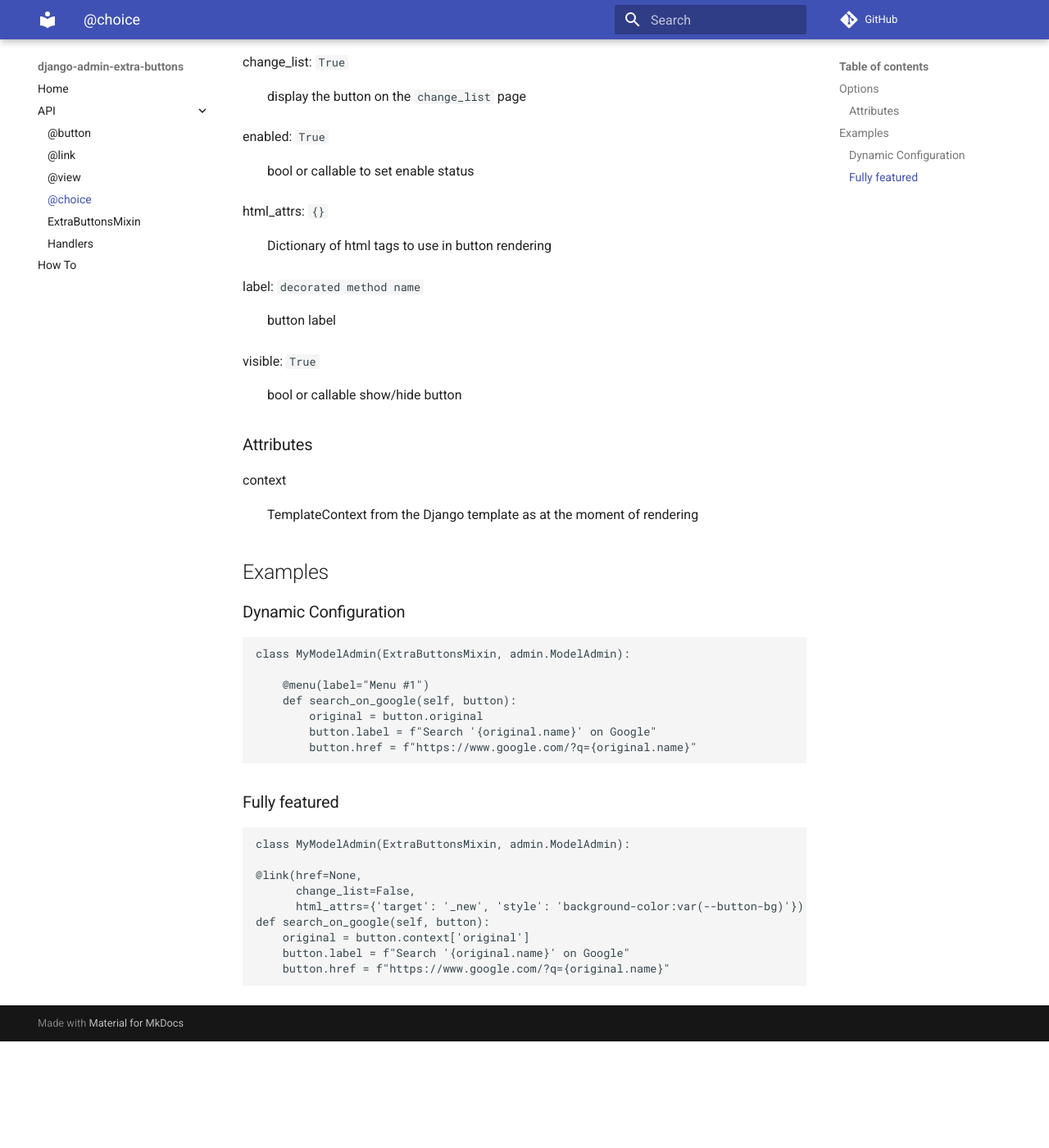
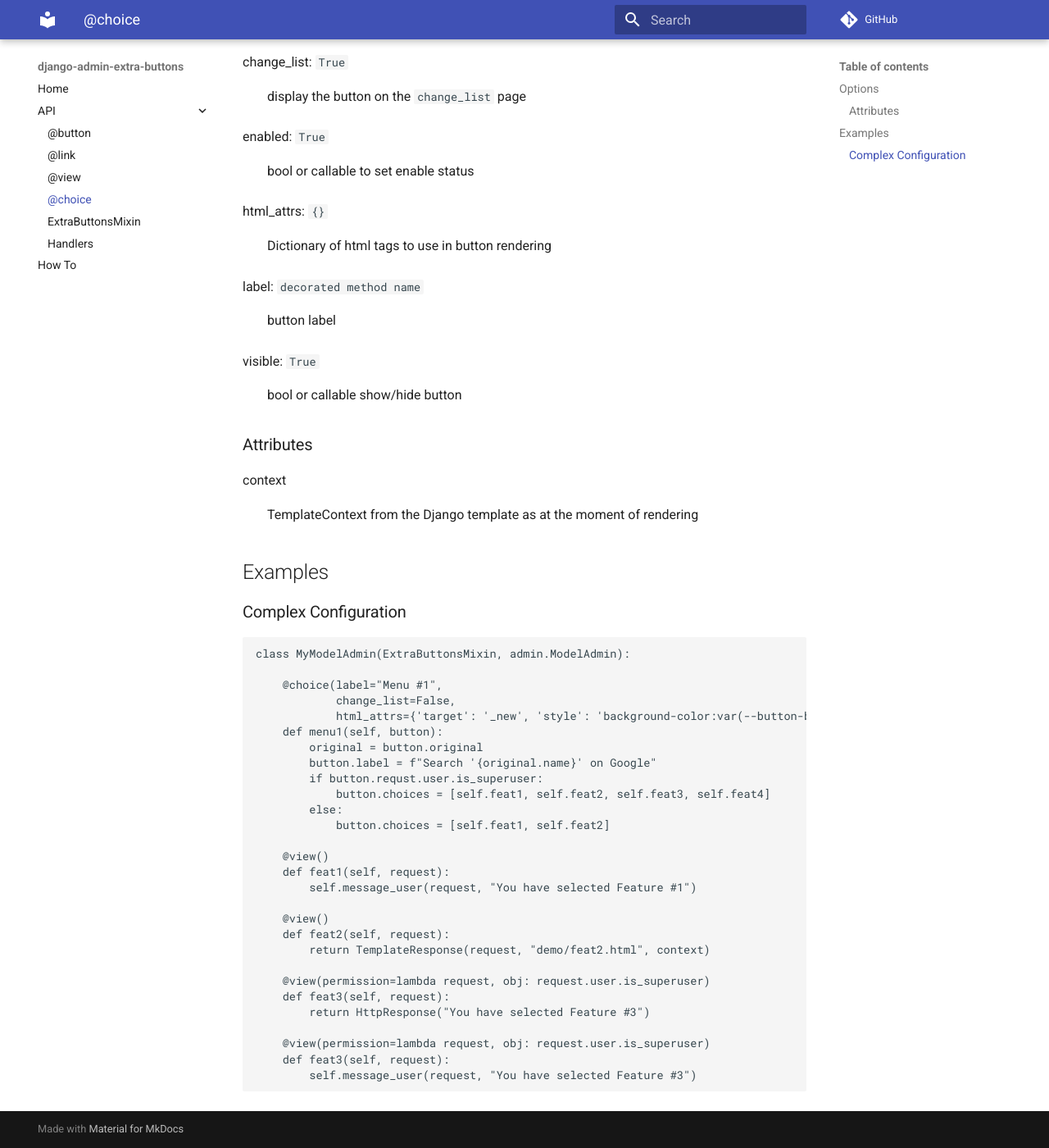
Before and after one commit to saxix/django-admin-extra-buttons, an MkDocs documentation site: the page built from docs/api/choice.md, in a window 1280 px wide and 1400 px high, scrolled down 733 px. Shown: the whole window at 82% size. Built offline with MkDocs 1.6.1 and Material for MkDocs 9.7.7, drawn with Linux system fonts in a browser that asks for light colours; comment, search, counter and statistics services are not loaded; before the commit the page ends 2003 px from its top, so only the background shows below that; some of the changed text lies outside the part shown.

Commit message:
updates docs

```diff
--- a/docs/api/choice.md
+++ b/docs/api/choice.md
@@ -1,4 +1,4 @@
-# @menu()
+# @choice()
 
 This decorator allows "grouping" different `@view()` decorated methods under the same HTML `<select>`
 
@@ -8,7 +8,7 @@ Examples:
     from admin_extra_buttons.api import ExtraButtonsMixin, link
 
     class MyModelAdmin(ExtraButtonsMixin, admin.ModelAdmin):
-        @menu(change_list=True)
+        @choice(change_list=True)
         def menu1(self, button):
             button.choices = [self.test1, self.test2]
 
@@ -51,24 +51,33 @@ context
 
 ## Examples
 
-### Dynamic Configuration
+### Complex Configuration
 
     class MyModelAdmin(ExtraButtonsMixin, admin.ModelAdmin):
 
-        @menu(label="Menu #1")
-        def search_on_google(self, button):
+        @choice(label="Menu #1",
+                change_list=False,
+                html_attrs={'target': '_new', 'style': 'background-color:var(--button-bg)'})
+        def menu1(self, button):
             original = button.original
             button.label = f"Search '{original.name}' on Google"
-            button.href = f"https://www.google.com/?q={original.name}"
+            if button.requst.user.is_superuser:
+                button.choices = [self.feat1, self.feat2, self.feat3, self.feat4]
+            else:
+                button.choices = [self.feat1, self.feat2]
 
-### Fully featured
+        @view()
+        def feat1(self, request):
+            self.message_user(request, "You have selected Feature #1")
 
-    class MyModelAdmin(ExtraButtonsMixin, admin.ModelAdmin):
+        @view()
+        def feat2(self, request):
+            return TemplateResponse(request, "demo/feat2.html", context)
 
-    @link(href=None,
-          change_list=False,
-          html_attrs={'target': '_new', 'style': 'background-color:var(--button-bg)'})
-    def search_on_google(self, button):
-        original = button.context['original']
-        button.label = f"Search '{original.name}' on Google"
-        button.href = f"https://www.google.com/?q={original.name}"
+        @view(permission=lambda request, obj: request.user.is_superuser)
+        def feat3(self, request):
+            return HttpResponse("You have selected Feature #3")
+
+        @view(permission=lambda request, obj: request.user.is_superuser)
+        def feat3(self, request):
+            self.message_user(request, "You have selected Feature #3")
```
Also changed, not shown: docs/api/link.md (+11 -0 lines).
